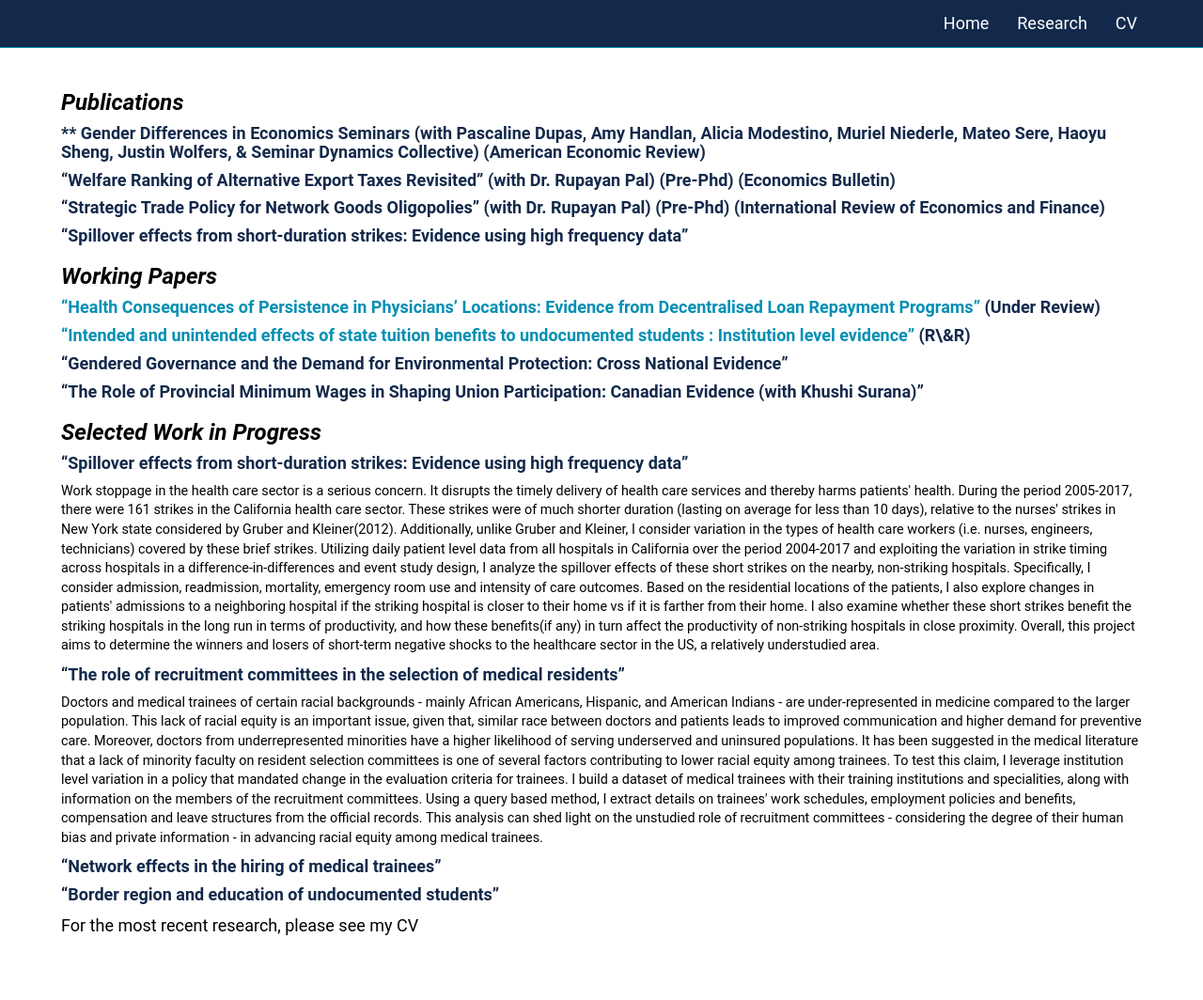
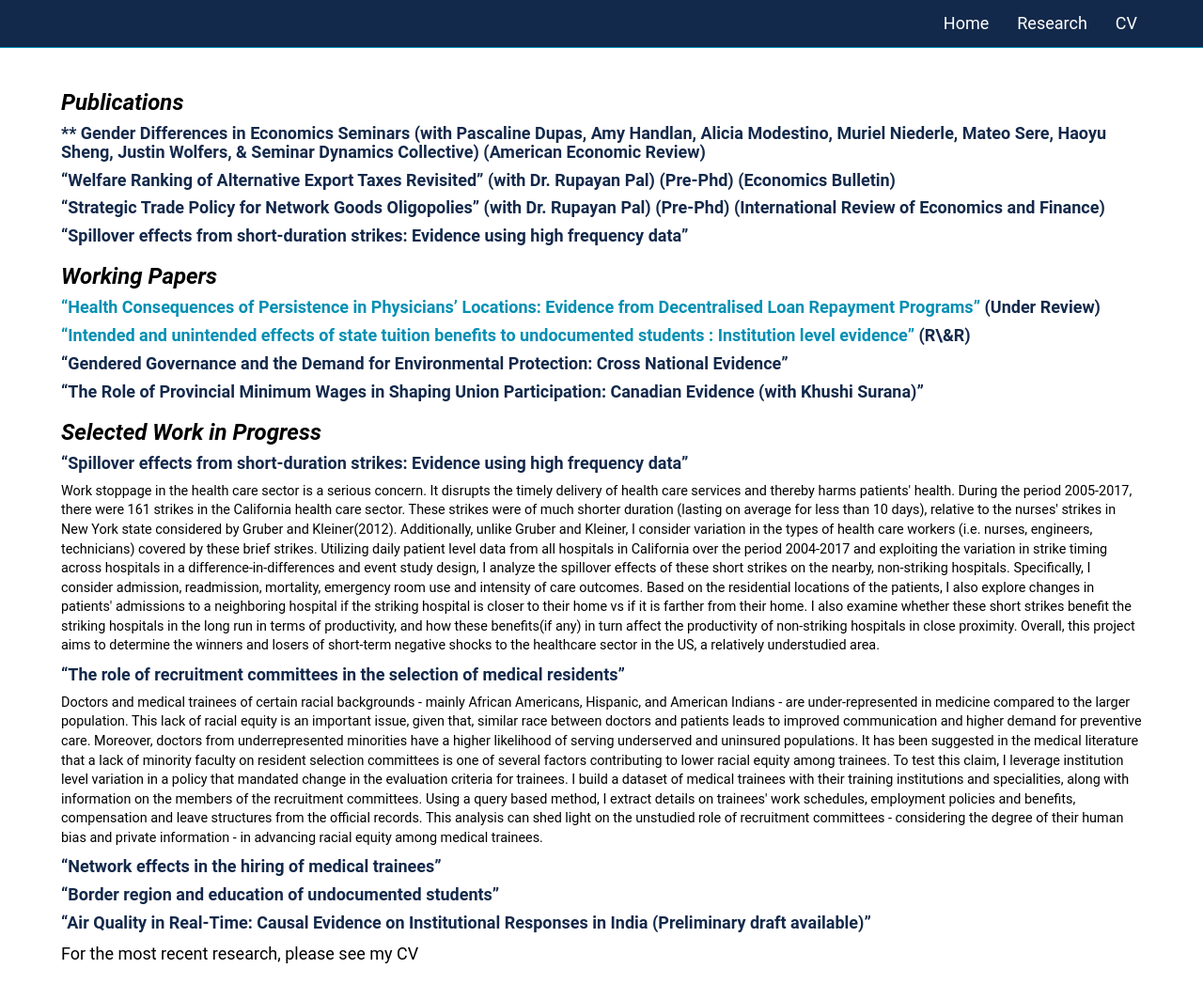
Before and after one commit to anomitaghosh/anomitaghosh.github.io, a Jekyll site: the page built from research.md, in a window 1280 px wide and 1088 px high. Shown: the top 1064 px of the window at 94% size. Built offline with Jekyll 4.4.1, drawn with Linux system fonts in a browser that asks for light colours; our own code applies the rules of GitHub Pages for plain Markdown files.

Commit message:
Update research.md

```diff
--- a/research.md
+++ b/research.md
@@ -54,6 +54,6 @@ Doctors and medical trainees of certain racial backgrounds - mainly African Amer
 
 #### **"Border region and education of undocumented students"**
 
-
+#### **"Air Quality in Real-Time: Causal Evidence on Institutional Responses in India (Preliminary draft available)"**
 
 For the most recent research, please see my CV
```
